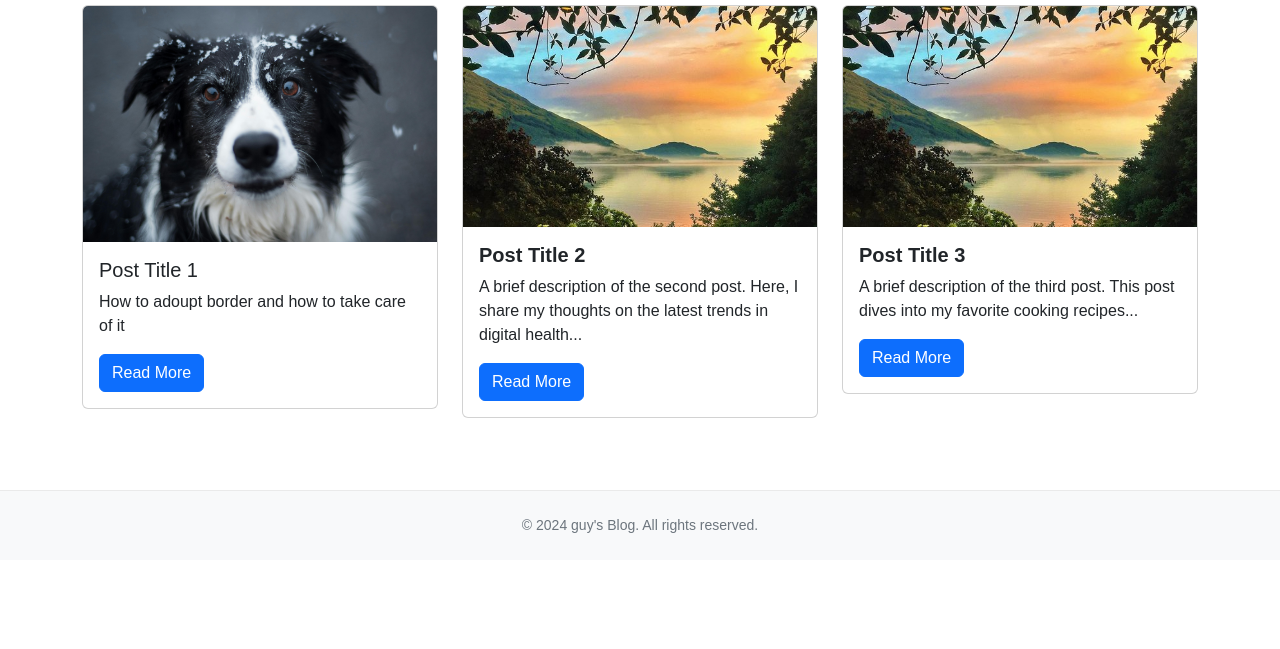
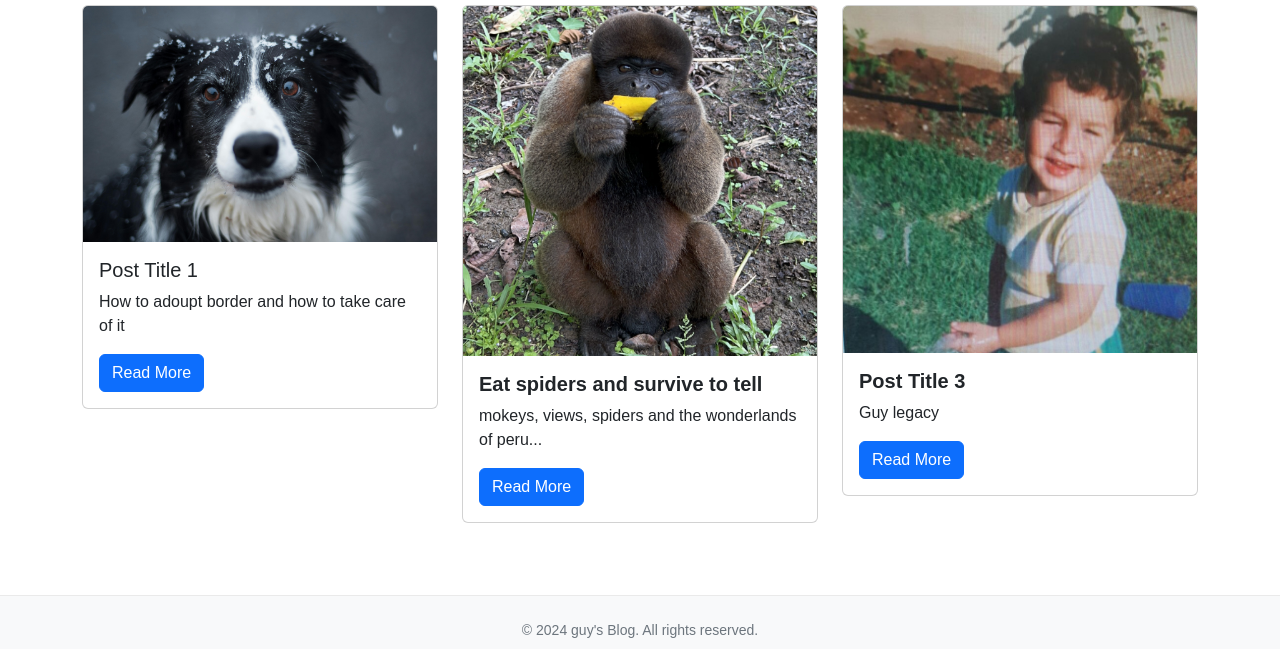
Before and after one commit to Guyohayon2/the-best-blog, a website: page public/index.html in a window 1280 px wide. Shown: the part 699-1348 px from the top of the page. Before the commit the page ends 1259 px from the top, so only its background shows below. Drawn offline with nearby package versions, Linux system fonts and the light colour scheme; a script that the page names is missing.

Commit message:
third commit

```diff
--- a/public/index.html
+++ b/public/index.html
@@ -45,20 +45,20 @@
                 </div>
                 <div class="col-md-4">
                     <div class="card mb-4">
-                        <img src="images/post-image2.jpg" class="card-img-top" alt="Post Image 2">
+                        <img src="images/monkey.JPG" class="card-img-top" alt="Post Image 2">
                         <div class="card-body">
-                            <h5 class="card-title">Post Title 2</h5>
-                            <p class="card-text">A brief description of the second post. Here, I share my thoughts on the latest trends in digital health...</p>
-                            <a href="https://www.tripadvisor.co.il" class="btn btn-primary">Read More</a>
+                            <h5 class="card-title">Eat spiders and survive to tell</h5>
+                            <p class="card-text">mokeys, views, spiders and the wonderlands of peru...</p>
+                            <a href="https://photos.app.goo.gl/ZcxaggzjCJcKsXG98" class="btn btn-primary">Read More</a>
                         </div>
                     </div>
                 </div>
                 <div class="col-md-4">
                     <div class="card mb-4">
-                        <img src="images/post-image3.jpg" class="card-img-top" alt="Post Image 3">
+                        <img src="images/kid.jpeg" class="card-img-top" alt="Post Image 3">
                         <div class="card-body">
                             <h5 class="card-title">Post Title 3</h5>
-                            <p class="card-text">A brief description of the third post. This post dives into my favorite cooking recipes...</p>
+                            <p class="card-text">Guy legacy</p>
                             <a href="https://www.tripadvisor.co.il" class="btn btn-primary">Read More</a>
                         </div>
                     </div>
```
Also changed, not shown: public/images/kid.jpeg (added), public/images/monkey.JPG (added).
